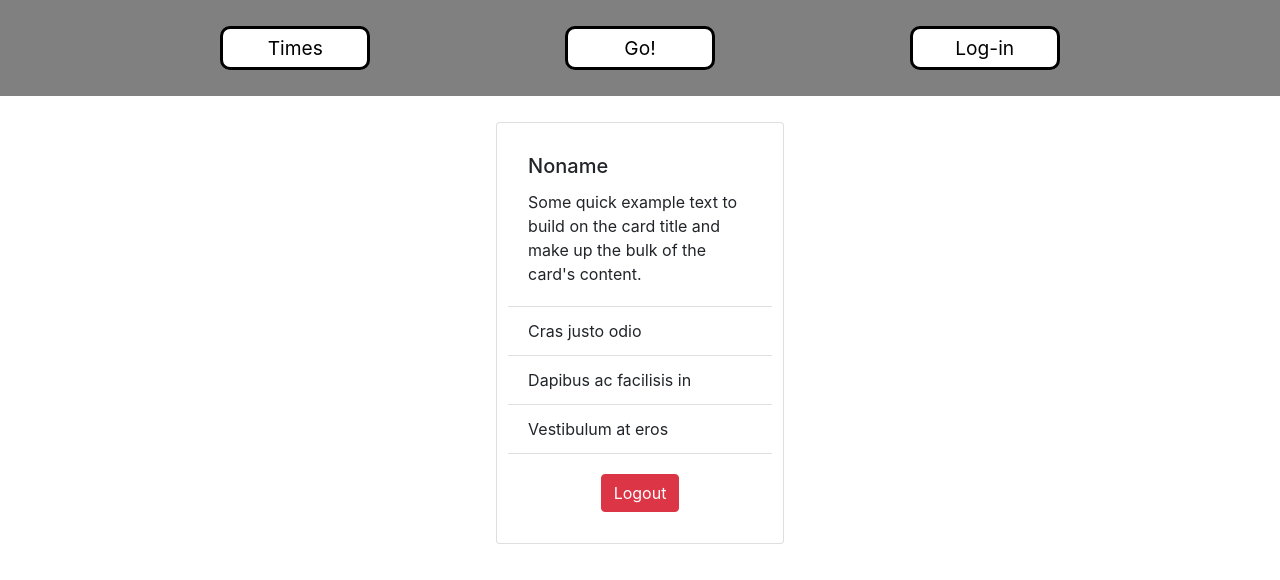
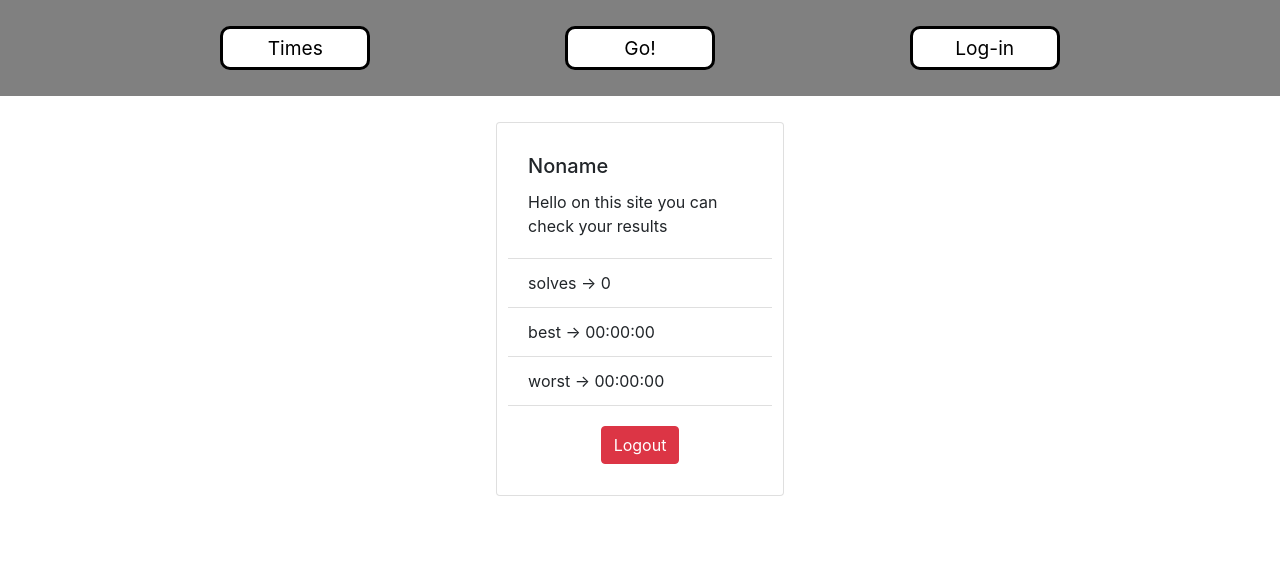
Before and after one commit to wiotrek/timer, an Angular app: page /profile in a window 1280 px wide. Shown: the top 580 px of the page. Built offline with nearby package versions, Linux system fonts and the light colour scheme; no server answers.

Commit message:
profile components fields changes

```diff
--- a/src/app/profile/profile.component.html
+++ b/src/app/profile/profile.component.html
@@ -2,12 +2,12 @@
     <div class="card" style="width: 18rem;">
         <div class="card-body">
             <h5 class="card-title">{{username | titlecase}}</h5>
-            <p class="card-text">Some quick example text to build on the card title and make up the bulk of the card's content.</p>
+            <p class="card-text">Hello on this site you can check your results</p>
         </div>
         <ul class="list-group list-group-flush">
-            <li class="list-group-item">Cras justo odio</li>
-            <li class="list-group-item">Dapibus ac facilisis in</li>
-            <li class="list-group-item">Vestibulum at eros</li>
+            <li class="list-group-item">solves -> {{yourAmountOfTimes}}</li>
+            <li class="list-group-item">best -> {{yourBestTime}}</li>
+            <li class="list-group-item">worst -> {{yourWorstTime}}</li>
         </ul>
         <div class="card-body div_button">
             <button type="button" class="btn btn-danger"
--- a/src/app/profile/profile.component.ts
+++ b/src/app/profile/profile.component.ts
@@ -2,6 +2,7 @@ import { Component, OnInit } from '@angular/core';
 import { ServiceService } from '../service.service';
 import { Location } from '@angular/common';
 import { ActivatedRoute } from '@angular/router';
+import { Stopwatch } from '../timer/stopwatch';
 
 @Component({
   selector: 'app-profile',
@@ -10,18 +11,23 @@ import { ActivatedRoute } from '@angular/router';
 })
 export class ProfileComponent implements OnInit {
 
+  private stopwatch = new Stopwatch();
   constructor(
     private userService: ServiceService,
-    private location: Location,
-    private route: ActivatedRoute
   ) {
     this.getUsername();
    }
 
   public username: string;
+  public yourAmountOfTimes: number;
+  public yourBestTime: string;
+  public yourWorstTime: string;
+
 
   ngOnInit(): void {
-    const id = this.route.snapshot.paramMap.get('id');
+    this.scoresGet();
+    this.scoresBest();
+    this.scoresWorst();
   }
 
   private getUsername = () => {
@@ -42,4 +48,36 @@ export class ProfileComponent implements OnInit {
     window.location.href = this.userService.localhost;
   }
 
+  private scoresGet = () => {
+    this.userService.scoreGet().subscribe(
+      response => {
+        this.yourAmountOfTimes = response.length;
+      },
+      err => {
+        this.yourAmountOfTimes = 0;
+      }
+    );
+  }
+
+  private scoresBest = () => {
+    this.userService.scoreBest().subscribe(
+      response => {
+        this.yourBestTime = this.stopwatch.timer(response[0].name);
+      },
+      err => {
+        this.yourBestTime = '00:00:00';
+      }
+    );
+  }
+
+  private scoresWorst = () => {
+    this.userService.scoreWorst().subscribe(
+      response => {
+        this.yourWorstTime = this.stopwatch.timer(response[0].name);
+      },
+      err => {
+        this.yourWorstTime = '00:00:00';
+      }
+    );
+  }
 }
--- a/src/app/score/score.component.html
+++ b/src/app/score/score.component.html
@@ -1,5 +1,5 @@
-<h1 *ngIf='scoresLength === 0'>NO RESULTS!</h1>
-<div *ngIf='scoresLength !== 0' class="score-container">
+<h1 *ngIf='scoresLength === undefined'>NO RESULTS!</h1>
+<div *ngIf='scoresLength !== undefined' class="score-container">
 
     <section class='score-section item-a'>
         <table class='score-table'>
--- a/src/app/score/score.component.ts
+++ b/src/app/score/score.component.ts
@@ -26,7 +26,7 @@ export class ScoreComponent {
     this.scoresWorst();
   }
 
-  delElementScore = (id: number) => {
+  public delElementScore = (id: number) => {
     this.ts.scoreDel(id).subscribe(
       response => {
         this.scoresGet();
@@ -53,7 +53,7 @@ export class ScoreComponent {
   // }
 
 
-  public scoresGet = () => {
+  private scoresGet = () => {
     this.ts.scoreGet().subscribe(
       response => {
         this.scoresAll = response;
@@ -63,7 +63,7 @@ export class ScoreComponent {
     );
   }
 
-  public scoresBest = () => {
+  private scoresBest = () => {
     this.ts.scoreBest().subscribe(
       response => {
         this.scoreBest = this.stopwatch.timer(response[0].name);
@@ -74,7 +74,7 @@ export class ScoreComponent {
     );
   }
 
-  public scoresWorst = () => {
+  private scoresWorst = () => {
     this.ts.scoreWorst().subscribe(
       response => {
         this.scoreWorst = this.stopwatch.timer(response[0].name);
--- a/src/app/service.service.ts
+++ b/src/app/service.service.ts
@@ -9,12 +9,9 @@ export class ServiceService {
 
   constructor(
     protected http: HttpClient,
-  ) {
-    console.log(this.isLogIn);
-  }
+  ) {}
 
   public isLogIn: boolean = this.isExistToken();
-  public allTimes = [];
 
   protected backend = 'http://127.0.0.1:8000';
   public localhost = 'http://localhost:4200/';
--- a/src/app/timer/timer.component.ts
+++ b/src/app/timer/timer.component.ts
@@ -36,7 +36,6 @@ export class TimerComponent {
     } else {
       clearInterval(this.interval);
       this.time = this.stopwatch.stop();
-      this.ts.allTimes.unshift(this.stopwatch.elapsedTime);
       const current = this.stopwatch.elapsedTime;
       this.scorePost(current);
       this.running = false;
@@ -51,12 +50,8 @@ export class TimerComponent {
     };
 
     this.ts.scorePost(goal).subscribe(
-      response => {
-        console.log('Wyslane');
-      },
-      err => {
-        console.log(err);
-      }
+      response => {},
+      err => {}
     );
   }
 
```
